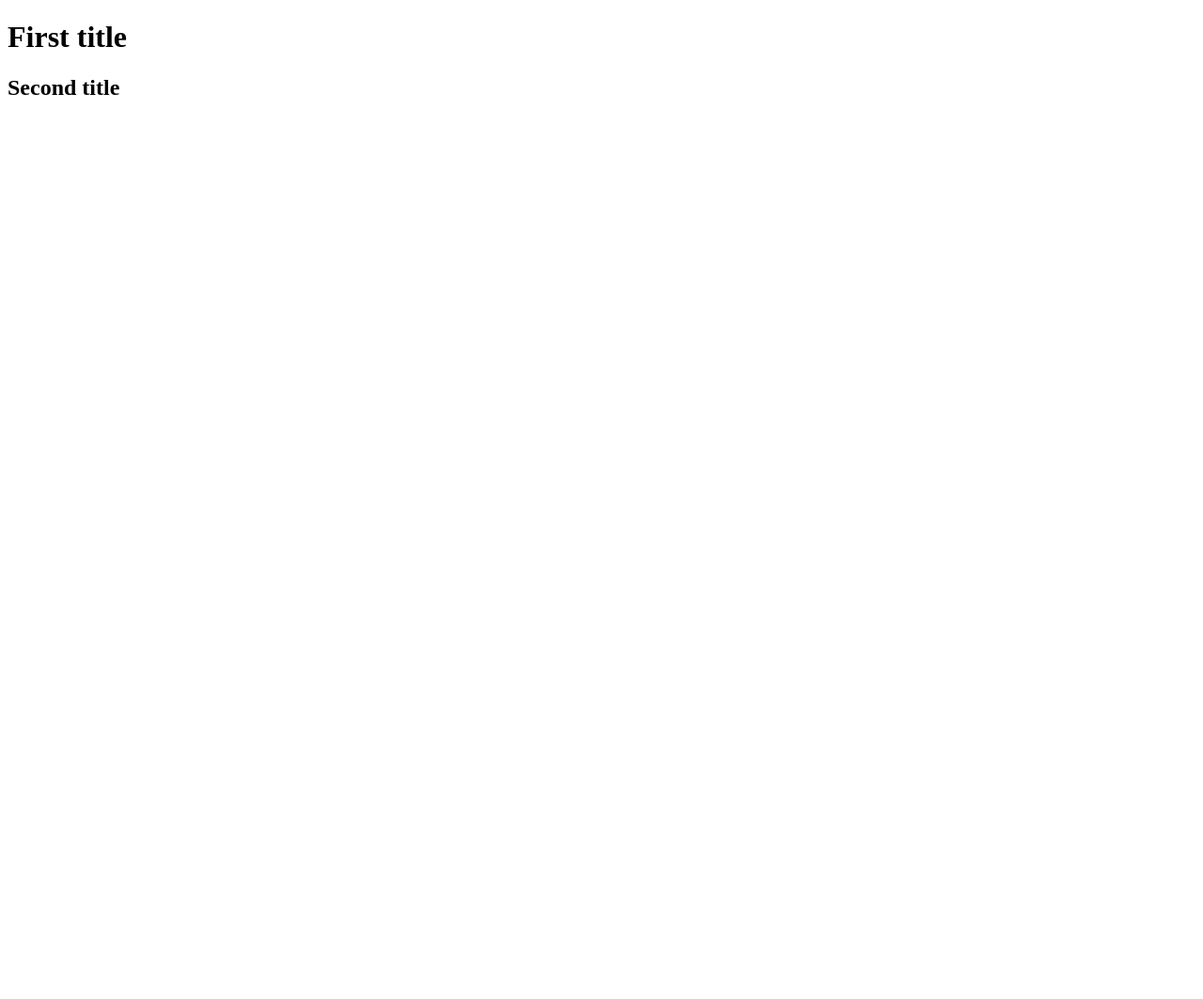
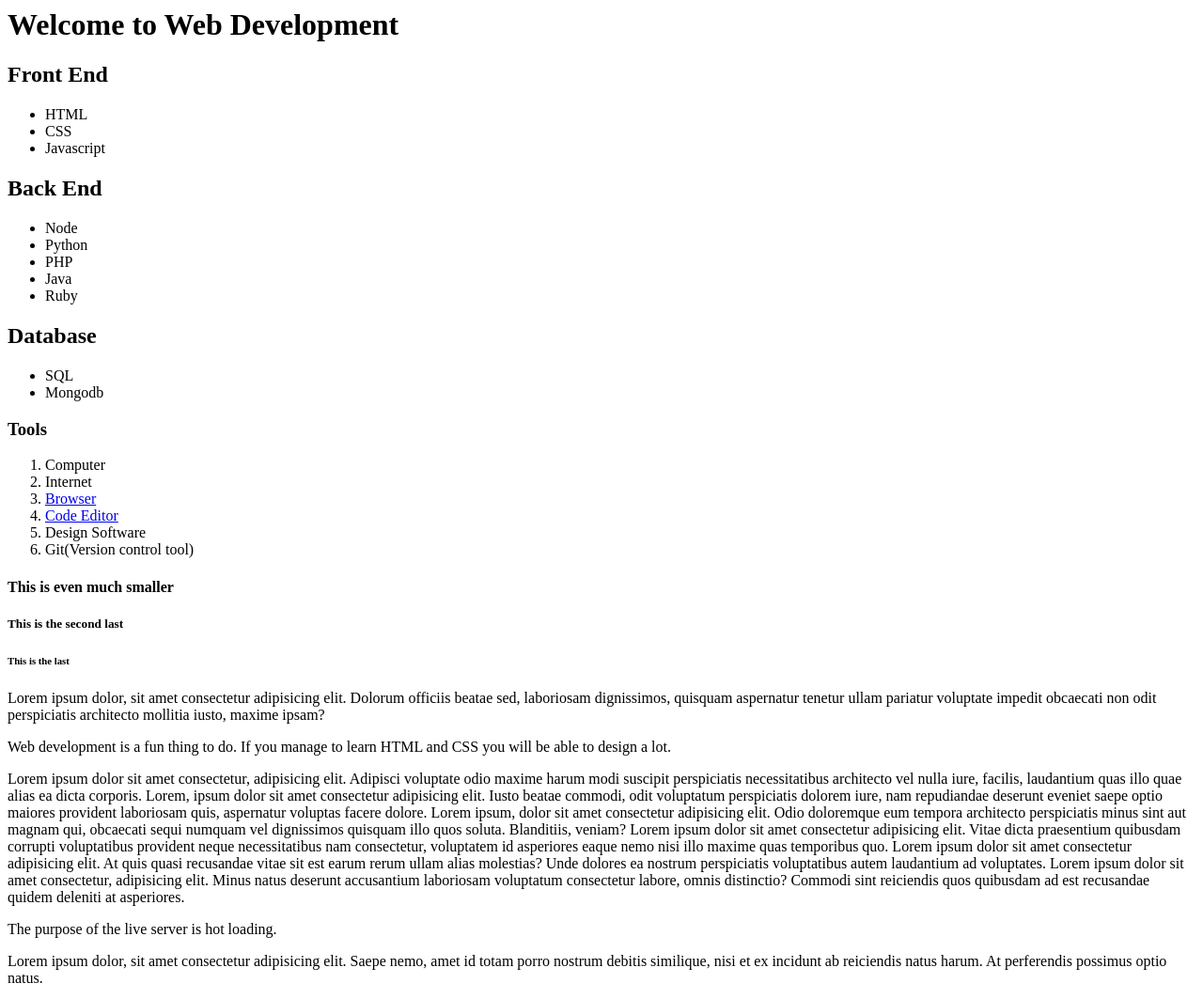
Before and after one commit to lidiyateklemariam/test-0, a plain HTML site: page index.html in a window 1280 px wide. Shown: the top 1063 px of the page at 94% size. Before the commit the page ends 800 px from the top, so only its background shows below. Drawn offline with Linux system fonts and the light colour scheme.

Commit message:
Landing page has been modified

```diff
--- a/index.html
+++ b/index.html
@@ -1,12 +1,83 @@
-<!DOCTYPE html>
-<html lang="en">
-<head>
-    <meta charset="UTF-8">
-    <meta name="viewport" content="width=device-width, initial-scale=1.0">
-    <title>Document</title>
-</head>
-<body>
-    <h1>First title</h1>
-    <h2>Second title</h2>
+<html>
+    <head>
+        <title>HTML and CSS course
+
+        </title>
+    </head>
+   <body>
+
+
+<h1>Welcome to Web Development</h1>
+<h2>Front End</h2>
+<ul>
+    <li>HTML</li>
+    <li>CSS</li>
+    <li>Javascript</li>
+</ul>
+<h2>Back End</h2>
+<ul>
+    <li>Node</li>
+    <li>Python</li>
+<li>PHP</li>
+<li>Java</li>
+<li>Ruby</li>
+
+</ul>
+
+<h2>Database</h2>
+<ul>
+
+    <li>SQL</li>
+    <li>Mongodb</li>
+</ul>
+<h3>Tools</h3>
+<ol>
+    <li>Computer</li>
+    <li>Internet</li>
+    <li>
+    <a href="https://www.google.com/chrome/"target="_blank">Browser</a>
+    </li>
+    <li>
+        <a href="https://code.visualstudio.com/"target="_blank">Code Editor</a>
+    </li>
+    <li>Design Software</li>
+    <li>Git(Version control tool)</li>
+</ol>
+<h4>This is even much smaller</h4>
+<h5>This is the second last</h5>
+<h6>This is the last</h6>
+<p>
+Lorem ipsum dolor, sit amet consectetur adipisicing elit. Dolorum officiis beatae sed, laboriosam dignissimos, quisquam aspernatur tenetur ullam pariatur voluptate impedit obcaecati non odit perspiciatis architecto mollitia iusto, maxime ipsam?
+</p>
+<p>
+    Web development is a fun thing to do. If you manage to learn HTML and CSS you will be able to design a lot.
+</p>
+<p>
+    Lorem ipsum dolor sit amet consectetur, adipisicing elit. Adipisci voluptate odio maxime harum modi suscipit perspiciatis necessitatibus architecto vel nulla iure, facilis, laudantium quas illo quae alias ea dicta corporis.
+    Lorem, ipsum dolor sit amet consectetur adipisicing elit. Iusto beatae commodi, odit voluptatum perspiciatis dolorem iure, nam repudiandae deserunt eveniet saepe optio maiores provident laboriosam quis, aspernatur voluptas facere dolore.
+    Lorem ipsum, dolor sit amet consectetur adipisicing elit. Odio doloremque eum tempora architecto perspiciatis minus sint aut magnam qui, obcaecati sequi numquam vel dignissimos quisquam illo quos soluta. Blanditiis, veniam?
+    Lorem ipsum dolor sit amet consectetur adipisicing elit. Vitae dicta praesentium quibusdam corrupti voluptatibus provident neque necessitatibus nam consectetur, voluptatem id asperiores eaque nemo nisi illo maxime quas temporibus quo.
+    Lorem ipsum dolor sit amet consectetur adipisicing elit. At quis quasi recusandae vitae sit est earum rerum ullam alias molestias? Unde dolores ea nostrum perspiciatis voluptatibus autem laudantium ad voluptates.
+    Lorem ipsum dolor sit amet consectetur, adipisicing elit. Minus natus deserunt accusantium laboriosam voluptatum consectetur labore, omnis distinctio? Commodi sint reiciendis quos quibusdam ad est recusandae quidem deleniti at asperiores.
+
+</p>
+<p>
+    The purpose of the live server is hot loading.
+</p>
+
+<p>
+ Lorem ipsum dolor, sit amet consectetur adipisicing elit. Saepe nemo, amet id totam porro nostrum debitis similique, nisi et ex incidunt ab reiciendis natus harum. At perferendis possimus optio natus.
+
+</p>
+<a href="https://github.com/Asabeneh" target="_blank">Go to Github</a>
+
+
+<img src="./images/Business_Card.jpg"/>
+
+
+
+<h1>loading</h1>
+
+
 </body>
 </html>
```
Also changed, not shown: Images/5955b32abc19c_thumb900.jpg (added), Images/Business_Card.jpg (added).
